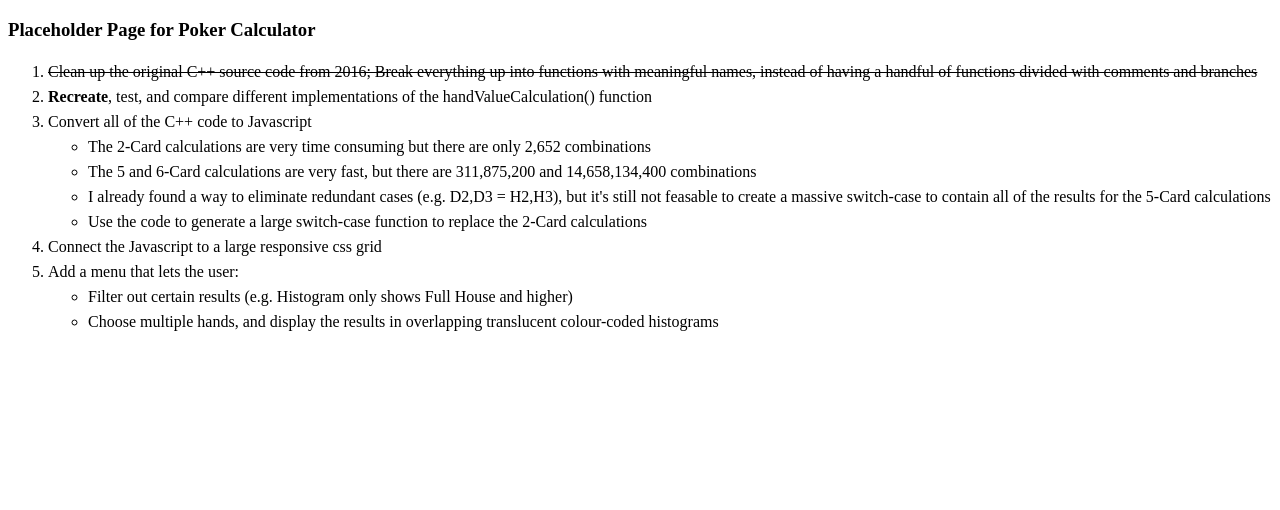
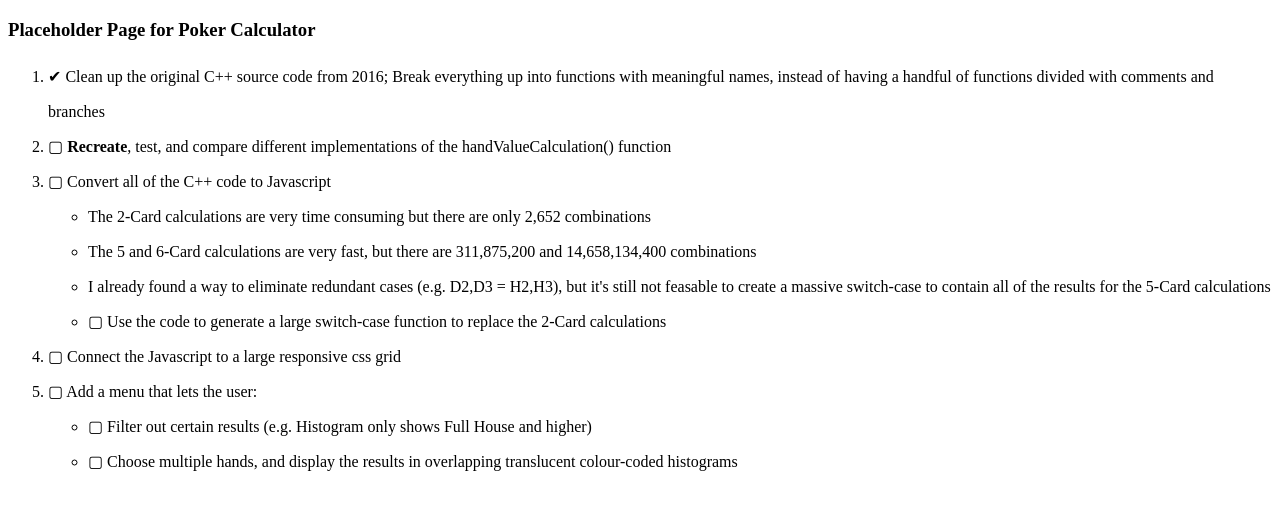
Before and after one commit to Daniel-WR-Hart/Poker-Calculator, a plain HTML site: page index.html in a window 1280 px wide. Drawn offline with Linux system fonts and the light colour scheme.

Commit message:
Update index.html

```diff
--- a/index.html
+++ b/index.html
@@ -9,11 +9,8 @@
     body {
       background-color: white;
     }
-    .completed {
-      text-decoration: line-through;
-    }
     li {
-      line-height: 25px;
+      line-height: 35px;
     }
   </style>
 </head>
@@ -26,21 +23,21 @@
     <div>
       <h3> Placeholder Page for Poker Calculator </h3>
       <ol>
-        <li class="completed"> Clean up the original C++ source code from 2016; Break everything up into functions with meaningful names, instead of having a handful of functions divided with comments and branches </li>
-        <li> <strong>Recreate</strong>, test, and compare different implementations of the handValueCalculation() function </li>
-        <li> Convert all of the C++ code to Javascript
+        <li> &#10004; Clean up the original C++ source code from 2016; Break everything up into functions with meaningful names, instead of having a handful of functions divided with comments and branches </li>
+        <li> &#9634; <strong>Recreate</strong>, test, and compare different implementations of the handValueCalculation() function </li>
+        <li> &#9634; Convert all of the C++ code to Javascript
           <ul>
             <li> The 2-Card calculations are very time consuming but there are only 2,652 combinations </li>
             <li> The 5 and 6-Card calculations are very fast, but there are 311,875,200 and 14,658,134,400 combinations </li>
             <li> I already found a way to eliminate redundant cases (e.g. D2,D3 = H2,H3), but it's still not feasable to create a massive switch-case to contain all of the results for the 5-Card calculations </li>
-            <li> Use the code to generate a large switch-case function to replace the 2-Card calculations </li>
+            <li> &#9634; Use the code to generate a large switch-case function to replace the 2-Card calculations </li>
           </ul>
         </li>
-        <li> Connect the Javascript to a large responsive css grid </li>
-        <li> Add a menu that lets the user:
+        <li> &#9634; Connect the Javascript to a large responsive css grid </li>
+        <li> &#9634; Add a menu that lets the user:
           <ul>
-            <li> Filter out certain results (e.g. Histogram only shows Full House and higher) </li>
-            <li> Choose multiple hands, and display the results in overlapping translucent colour-coded histograms </li>
+            <li> &#9634; Filter out certain results (e.g. Histogram only shows Full House and higher) </li>
+            <li> &#9634; Choose multiple hands, and display the results in overlapping translucent colour-coded histograms </li>
           </ul>
         </li>
       </ol>
```
